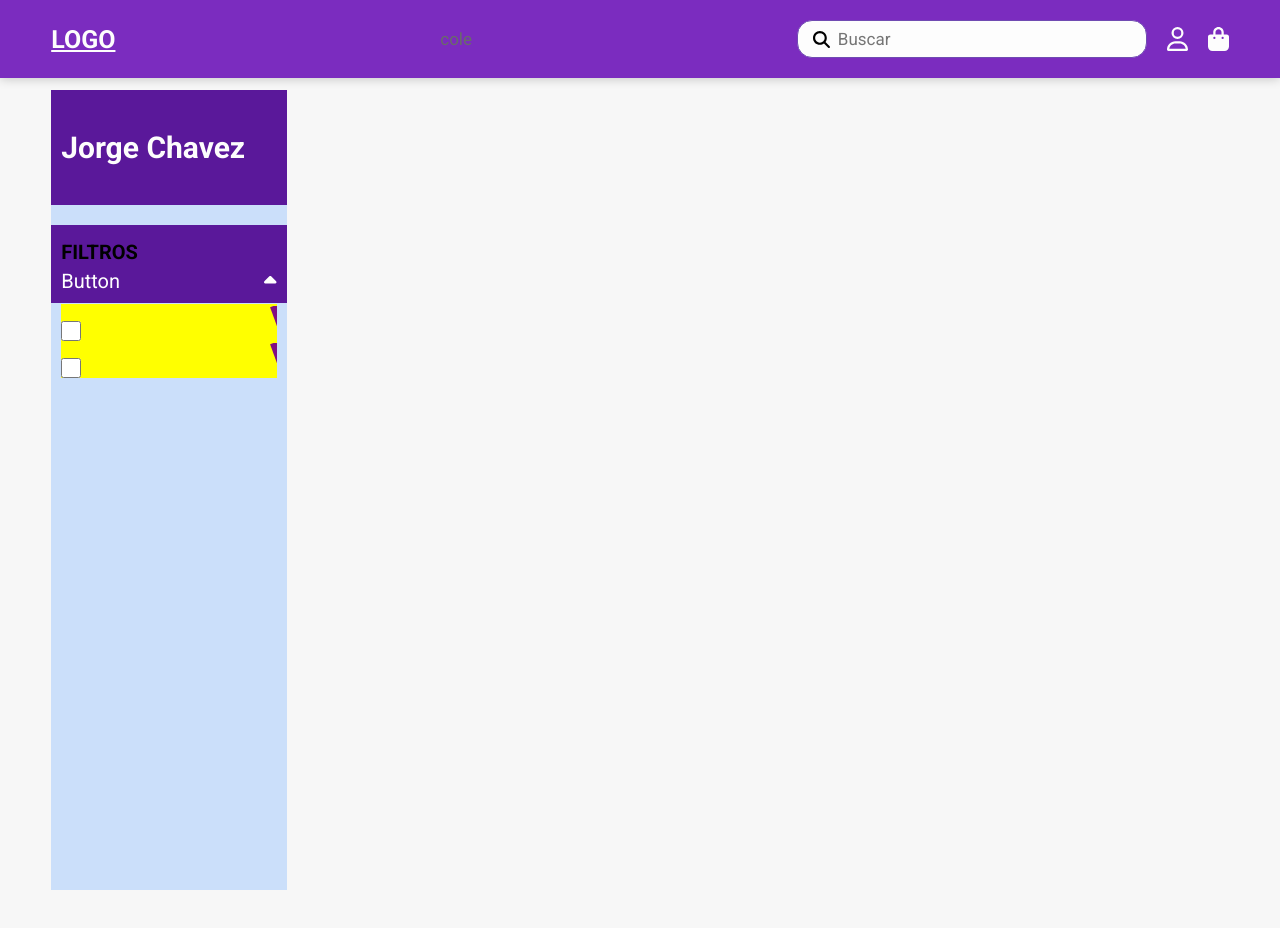
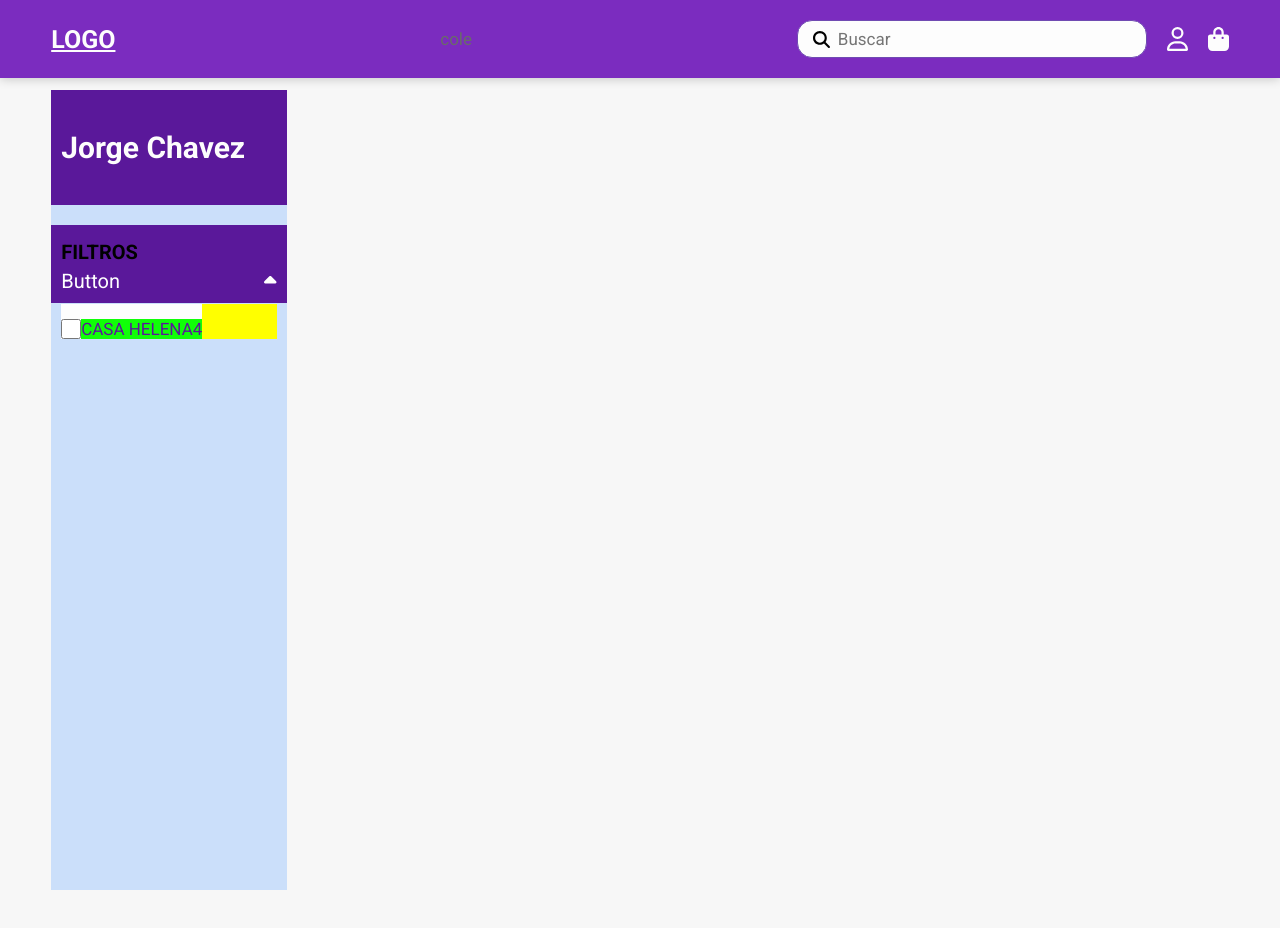
Before and after one commit to migueljarecca/escolar-plus, a React (Vite) app in the folder client/: page /uniforms/1 in a window 1280 px wide. Both pictures are taken after a click on the element "Button". Shown: the top 928 px of the page. Built offline with nearby package versions, Linux system fonts and the light colour scheme; no server answers.

Commit message:
se sigue configurando los filtros

```diff
--- a/client/src/App.css
+++ b/client/src/App.css
@@ -269,12 +269,6 @@ body {
 
 /* prueba ------------------------ */
 
-.box {
-  position: relative;
-  width: 100%;
-  /* background: #10ff08; */
-}
-
 .dropdown {
   display: flex;
   justify-content: space-between;
@@ -317,6 +311,7 @@ body {
 } */
 
 .dropdown .items {
+  display: flex;
   position: absolute;
   top: 0;
   left: 0;
@@ -335,25 +330,51 @@ body {
 }
 
 .dropdown .items .div-button {
+  position: relative;
+  display: flex;
+  justify-content: space-between;
+  align-items: center;
+  font-size: 1.7rem;
+  background: #fdfdfd;
+  color: #5a189a;
+  padding-top: 1.5rem;
+}
+
+.dropdown .items .div-button input {
+  width: 2rem;
+  height: 2rem;
+}
+
+.dropdown .items .div-button .div-span {
+  display: flex;
+  justify-content: space-between;
+  background: #10ff08;
+}
+
+.dropdown .items .div-button span {
+  color: #5a189a;
+}
+
+
+
+/* .dropdown .items .div-button {
   display: flex;
   justify-content: space-between;
   position: relative;
   left: 100%;
-  font-size: 2rem;
-  /* background: #fff; */
+  font-size: 1rem;
+  align-items: center;
+  background: #fff;
   color: purple;
   text-decoration: none;
   padding-top: 1.5rem;
-  margin-top: .2rem;
   z-index: 1;
   overflow: hidden;
   transition: .5s;
   transition-delay: calc(60ms * var(--i));
-}
+} */
 
 .dropdown.active .items .div-button {
-  display: flex;
-  justify-content: space-between;
   left: 0;
 }
 
@@ -361,34 +382,31 @@ body {
   color: #fff;
 }
 
-.dropdown .items .div-button input {
-  width: 2rem;
-  height: 2rem;
-}
 
 .dropdown .items .div-button label {
-  /* display: flex; */
-  /* justify-content: space-between; */
+  display: flex;
+  justify-content: space-between;
   position: absolute;
   top: 0;
   left: 0;
   width: 100%;
   height: 100%;
+  padding-left: 2.5rem;
+  font-size: 1rem;
   background: rgb(130, 14, 130);
   z-index: -1;
   border-radius: inherit;
   transform: rotate(160deg);
   transform-origin: right;
   transition: .5s;
+  align-items: center;
 }
 
 .dropdown .items .div-button:hover label {
   transform: rotate(0deg);
 }
 
-.dropdown .items span {
-  font-size: 1.7rem;
-}
+
 
 .container-uniform .main-content {
   /* background: #cbdffa; */
--- a/client/src/pages/UniformsPage.jsx
+++ b/client/src/pages/UniformsPage.jsx
@@ -53,7 +53,6 @@ export const UniformsPage = () => {
                     <div className='div-cole-filtro'>
                         <h5>FILTROS</h5>
 
-                        <div className="box">
                         <div onClick={handleFilterClick} className={`dropdown ${isActive ? 'active' : ''}`}>Button
                             {/* <span className='left-icon'><FontAwesomeIcon icon={faCaretDown}/></span> */}
                             {/* <span className='right-icon'><FontAwesomeIcon icon={faCaretUp}/></span> */}
@@ -61,35 +60,24 @@ export const UniformsPage = () => {
                             <span ><FontAwesomeIcon icon={isActive ? faCaretUp : faCaretDown}/></span>
                             <div className="items">
 
-                                <ul>
-                                    <li>
-                                        <div className="div-button" role="button" title="CASA HELENA">
-                                            <input id="casa-helena-checkbox" name="brand" type="checkbox" value="CASA_HELENA"/>
-                                            <label htmlFor="casa-helena-checkbox">
-                                                <span>CASA HELENA</span>
-                                                <span className="badge-count">4</span>
-                                            </label>
-                                        </div>
+                                <div className="div-button" role="button" title="CASA HELENA">
+                                    <input type="checkbox" value="CASA_HELENA"/>
+                                    <div className='div-span'>
+                                        <span>CASA HELENA</span>
+                                        <span>4</span>
+                                    </div>
+                                </div>
 
-                                        <div className="div-button" role="button" title="CASA HELENA">
-                                            <input id="casa-helena-checkbox" name="brand" type="checkbox" value="CASA_HELENA"/>
-                                            <label htmlFor="casa-helena-checkbox">
-                                                <span>CASA HELENA</span>
-                                                <span className="badge-count">4</span>
-                                            </label>
-                                        </div>
-                                    </li>
-                                </ul>
+                            </div>
+
+
+
+
                             {/* <a href="#" style={{ "--i": "1" }}><span>HTML</span></a>
                             <a href="#" style={{ "--i": "2" }}><span>CSS</span></a>
                             <a href="#" style={{ "--i": "3" }}><span>JAVA</span></a> */}
 
-                            </div>
                         </div>
-                    </div>
-
-
-
                     </div>
 
 
```
